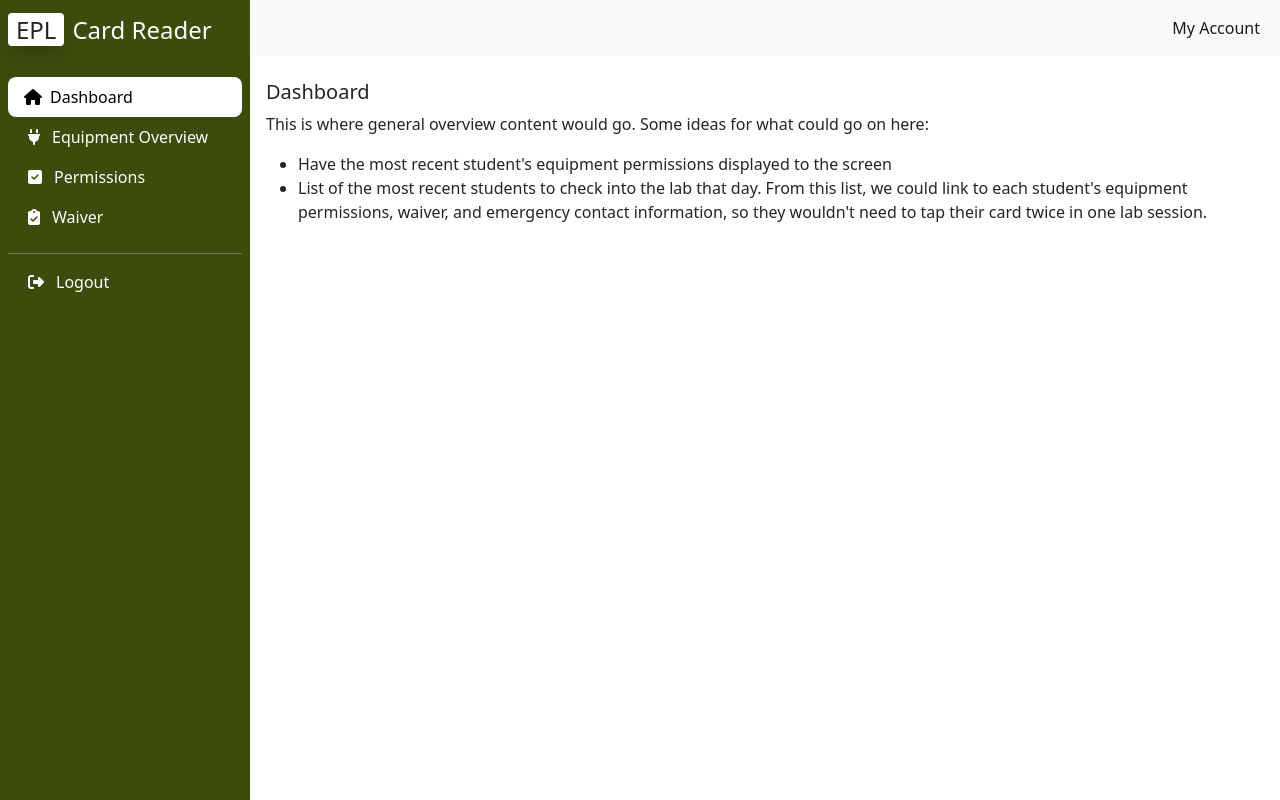
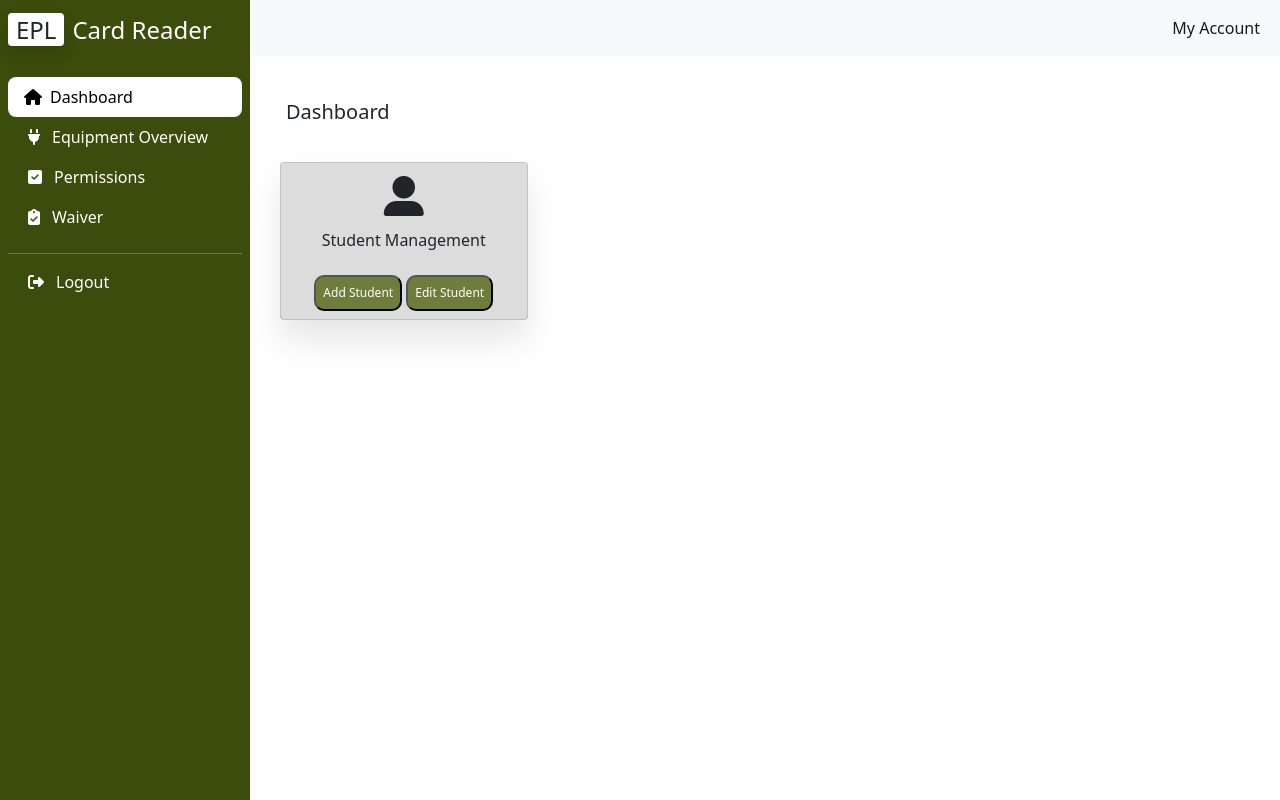
Before and after one commit to ZYostSass/EPL-Card-Reader-Interface, a Flask app: page /dashboard/ in a window 1280 px wide. Run offline with Flask 3, Linux system fonts and the light colour scheme.

Commit message:
Added student management menu item

```diff
--- a/web_app/static/css/main.css
+++ b/web_app/static/css/main.css
@@ -1,13 +1,15 @@
 :root {
+  --green: #228b22;
+  --lightGrey: #bebebe;
   --PSUgreen: #3c4c0c;
-  --lightGrey: #bebebe;
   --red: #b22222;
-  --green: #228b22;
 }
 
 body {
   background-color: white;
 }
+
+/* Sidebar */
 
 #side_nav {
   background: var(--PSUgreen);
@@ -43,6 +45,7 @@ hr.h-color {
   background: var(--PSUgreen);
 }
 
+/* Student's Equipment Overview */
 .container .equipStudent-content {
   display: flex;
   justify-content: center;
@@ -69,6 +72,58 @@ hr.h-color {
   border: solid var(--PSUgreen);
 }
 
+/* Dashboard */
+.dashboard {
+  position: relative;
+  padding: 20px;
+  width: 100%;
+}
+
+.dashboard-top {
+  display: flex;
+  width: 100%;
+}
+
+.dashboard-menu {
+  display: flex;
+  margin-top: 20px;
+}
+
+.dashboard-menu .card {
+  width: 25%;
+  margin: 10px;
+  background: gainsboro;
+  text-align: center;
+  padding: 0.5em;
+  box-shadow: 0 20px 35px rgba(0, 0, 0, 0.1);
+}
+
+.dashboard-menu .card i {
+  padding: 5px;
+  font-size: 2.5em;
+}
+.dashboard-menu .card h3 {
+  margin: 10px;
+  text-transform: capitalize;
+  font-size: 100%;
+}
+
+.dashboard-menu .card .card-buttons {
+  width: 100%;
+  text-align: center;
+}
+
+.dashboard-menu .card button {
+  display: inline-block;
+  background: #6e7d3c;
+  color: white;
+  font-size: 75%;
+  padding: 7px 7px;
+  border-radius: 10px;
+  margin-top: 15px;
+  cursor: pointer;
+}
+
 @media (max-width: 767px) {
   #side_nav {
     margin-left: -250px;
--- a/web_app/templates/dashboard.html
+++ b/web_app/templates/dashboard.html
@@ -1,21 +1,18 @@
 {% extends "index.html" %} {% block content %}
-<div class="dashboard-content px-3 pt-4">
-  <h2 class="fs-5 pe-2">Dashboard</h2>
-  <p>
-    This is where general overview content would go. Some ideas for what could
-    go on here:
-  </p>
-  <ul>
-    <li>
-      Have the most recent student's equipment permissions displayed to the
-      screen
-    </li>
-    <li>
-      List of the most recent students to check into the lab that day. From this
-      list, we could link to each student's equipment permissions, waiver, and
-      emergency contact information, so they wouldn't need to tap their card
-      twice in one lab session.
-    </li>
-  </ul>
-</div>
+<section class="dashboard">
+  <div class="dashboard-top px-3 pt-4">
+    <h2 class="fs-5 pe-2">Dashboard</h2>
+  </div>
+  <div class="dashboard-menu">
+    <div class="card">
+      <i class="fa-solid fa-user-large"></i>
+      <h3>Student Management</h3>
+      <div class="card-buttons">
+        <button>Add Student</button>
+        <button>Edit Student</button>
+      </div>
+    </div>
+  </div>
+</section>
+
 {% endblock %}
```
